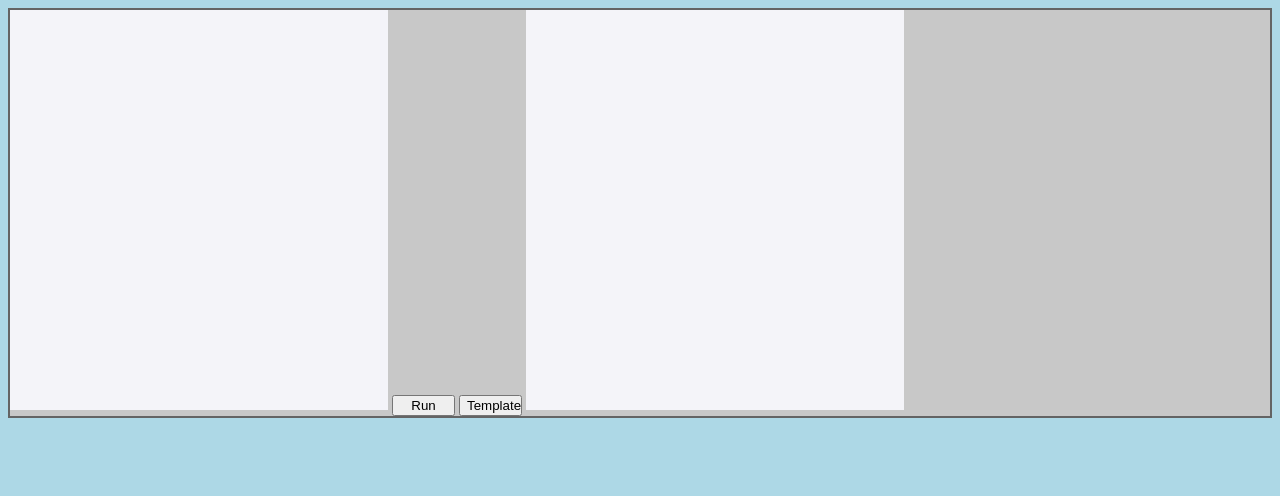
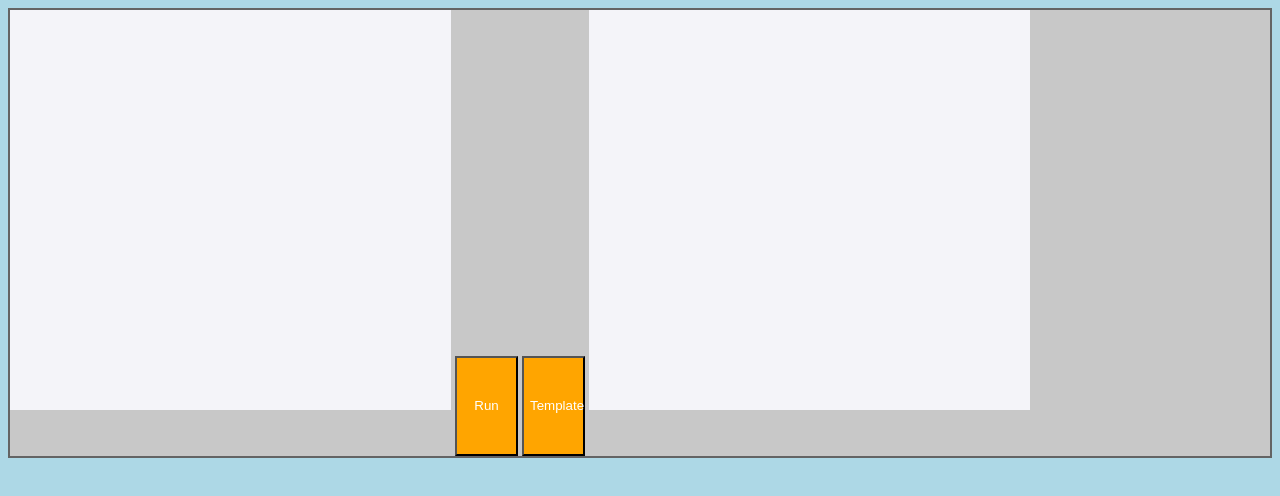
Before and after one commit to D4Q2/PrettyEditor, a plain HTML site: page index.html in a window 1280 px wide. Drawn offline with Linux system fonts and the light colour scheme.

Commit message:
Update style.css

```diff
--- a/style.css
+++ b/style.css
@@ -6,7 +6,7 @@
         font-family: 'Roboto Mono', monospace;
         font-size: 12px;
         text-align: left;
-        width: 30%;
+        width: 35%;
         height: 50vh;
         float: top;
         min-height: 250px;
@@ -29,7 +29,7 @@
       }
       .background {
         float: top;
-        width: 30%;
+        width: 35%;
         height: 50vh;
         outline: none;
         display: inline-block;
@@ -51,7 +51,11 @@
 
       /*.editor div::before { content: counter(line); counter-increment: line; position: absolute; right: calc(100% + 16px); opacity: 0.5; }*/
       button {
+        float: top;
         width: 5%;
+        color: white;
+        background-color: orange;
+        height: 100px;
       }
       basewords {
         color: purple;
```
